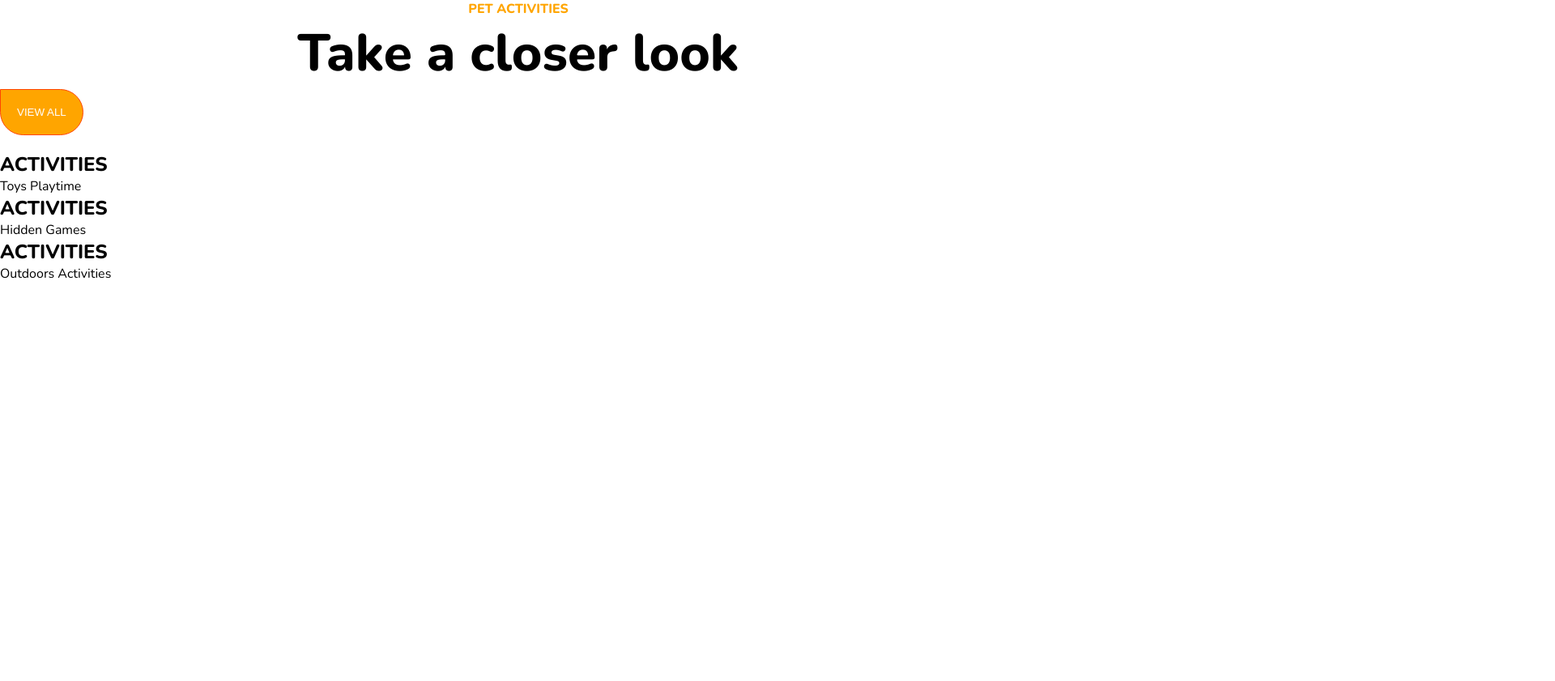
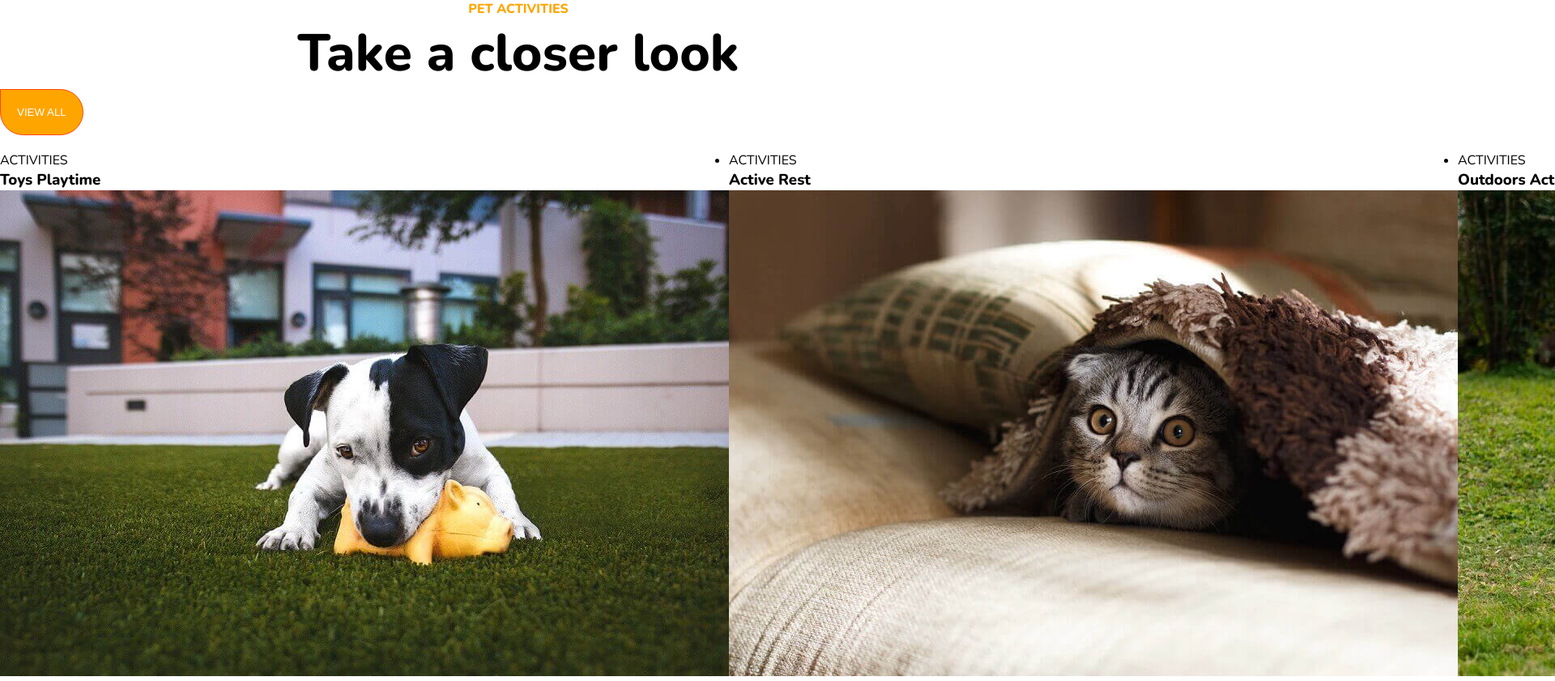
Before and after one commit to Csarroca/202207-w1ch3-cristian-sarroca, a plain HTML site: page index.html in a window 1280 px wide. Shown: the top 841 px of the page at 81% size, 1920 px wide, since content can reach past the window. Before the commit the page ends 800 px from the top, so only its background shows below. Drawn offline with nearby package versions, Linux system fonts and the light colour scheme.

Commit message:
added photos at html. Changed divds for li at html for photos

```diff
--- a/css/style.css
+++ b/css/style.css
@@ -37,3 +37,7 @@ html {
   background: transparent;
   color: orange;
 }
+
+.fotos {
+  display: flex;
+}
--- a/index.html
+++ b/index.html
@@ -24,18 +24,25 @@
 
       <button class="button">VIEW ALL</button>
       <section>
-        <div class="foto-uno">
-          <h2>ACTIVITIES</h2>
-          <p>Toys Playtime</p>
-        </div>
-        <div class="foto-dos">
-          <h2>ACTIVITIES</h2>
-          <p>Hidden Games</p>
-        </div>
-        <div class="foto-tres">
-          <h2>ACTIVITIES</h2>
-          <p>Outdoors Activities</p>
-        </div>
+        <ul class="fotos">
+          <li>
+            <span>ACTIVITIES</span>
+            <h3>Toys Playtime</h3>
+            <img src="/images/01.jpg" alt="Perro mordiendo juguete" />
+          </li>
+
+          <li>
+            <span>ACTIVITIES</span>
+            <h3>Active Rest</h3>
+            <img src="/images/02.jpg" alt="Gato escondiendose" />
+          </li>
+
+          <li>
+            <span>ACTIVITIES</span>
+            <h3>Outdoors Activities</h3>
+            <img src="/images/03.jpg" alt="Perro jugando en el cesped" />
+          </li>
+        </ul>
       </section>
     </main>
   </body>
```
